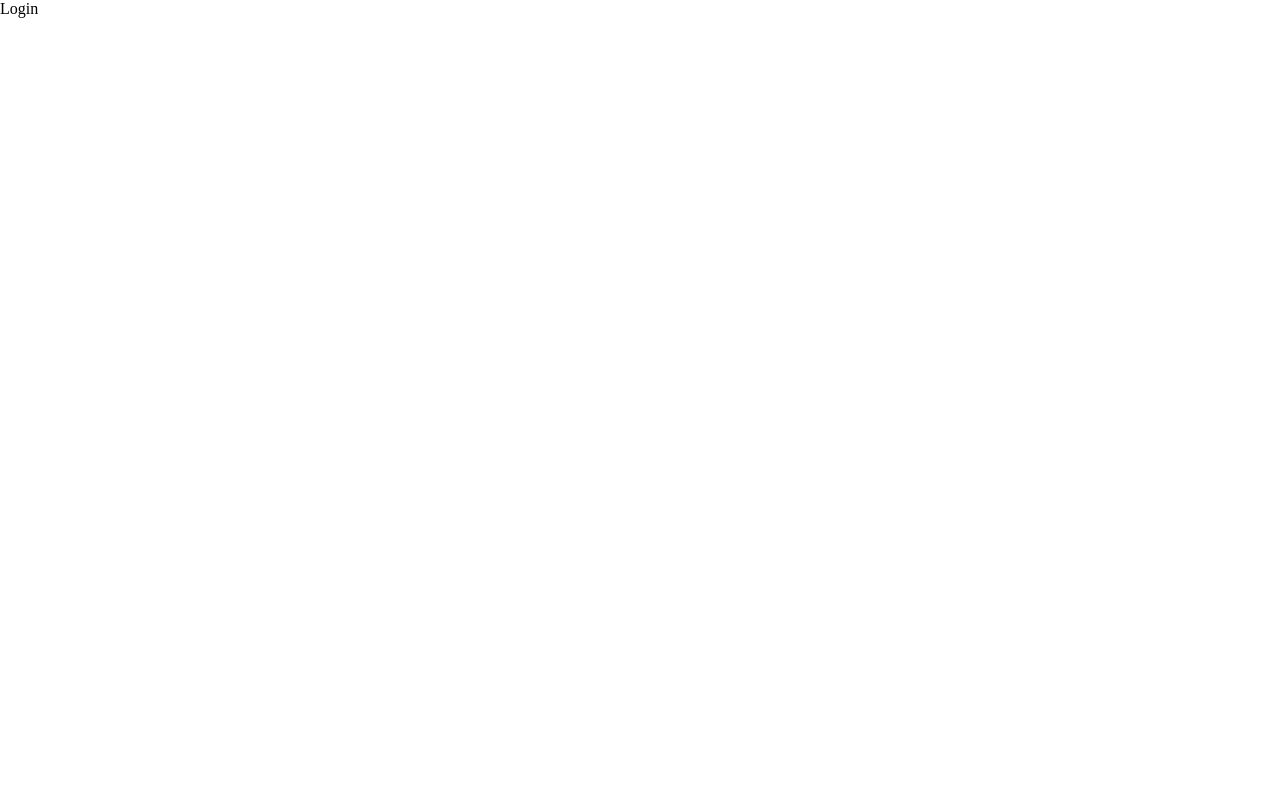
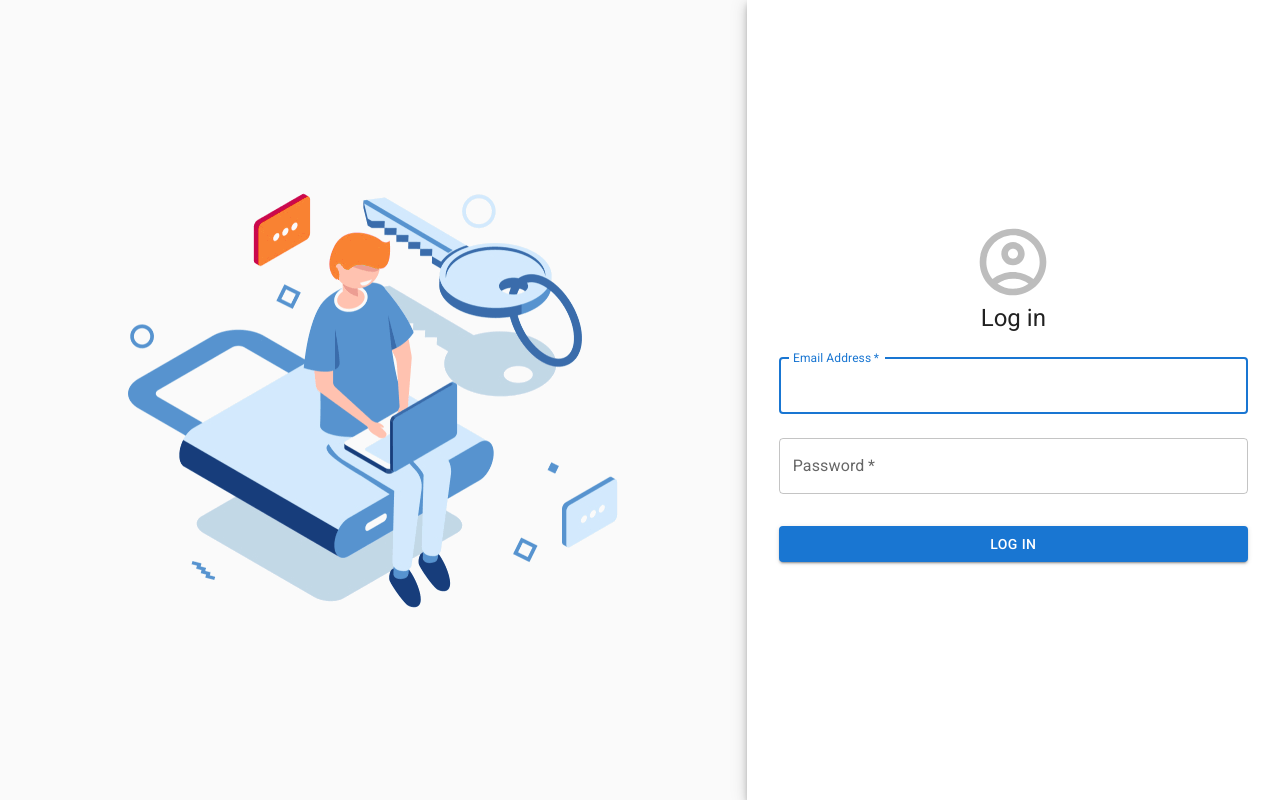
Before and after one commit to gonzalo-fuente/Awesome_Notes, a React (Create React App) app: page /login in a window 1280 px wide. Built offline with nearby package versions, Linux system fonts and the light colour scheme.

Commit message:
Feat: Login and authentication finished

```diff
--- a/package.json
+++ b/package.json
@@ -10,12 +10,15 @@
     "@testing-library/jest-dom": "^5.14.1",
     "@testing-library/react": "^13.0.0",
     "@testing-library/user-event": "^13.2.1",
+    "formik": "^2.2.9",
     "framer-motion": "^6.3.11",
     "react": "^18.2.0",
     "react-dom": "^18.2.0",
     "react-router-dom": "^6.3.0",
     "react-scripts": "5.0.1",
-    "web-vitals": "^2.1.0"
+    "sweetalert": "^2.1.2",
+    "web-vitals": "^2.1.0",
+    "yup": "^0.32.11"
   },
   "scripts": {
     "start": "react-scripts start",
--- a/src/App.js
+++ b/src/App.js
@@ -2,10 +2,13 @@ import { motion, AnimatePresence } from "framer-motion";
 import { lazy, Suspense } from "react";
 import { Route, Routes, useLocation } from "react-router-dom";
 
+import CssBaseline from "@mui/material/CssBaseline";
+
 import CircleLoader from "./components/CircleLoader/CircleLoader";
-import Archived from "./pages/Login/Archived/Archived";
+import Archived from "./pages/Archived/Archived";
 import Login from "./pages/Login/Login";
 import MyNotes from "./pages/MyNotes/MyNotes";
+import RequireAuth from "./components/RequireAuth/RequireAuth";
 
 /* Lazy Import */
 const NotFound = lazy(() => import("./pages/NotFound/NotFound"));
@@ -32,11 +35,12 @@ function App() {
 
   return (
     <AnimatePresence exitBeforeEnter>
+      <CssBaseline>
         <Routes location={location} key={location.pathname}>
           <Route
             path="/"
             element={
-            // <RequireAuth>
+              <RequireAuth>
                 <motion.div
                   initial="hidden"
                   animate="visible"
@@ -45,7 +49,22 @@ function App() {
                 >
                   <MyNotes />
                 </motion.div>
-            // </RequireAuth>
+              </RequireAuth>
+            }
+          />
+          <Route
+            path="/archived"
+            element={
+              <RequireAuth>
+                <motion.div
+                  initial="hidden"
+                  animate="visible"
+                  exit="hidden"
+                  variants={pageTransition}
+                >
+                  <Archived />
+                </motion.div>
+              </RequireAuth>
             }
           />
           <Route
@@ -58,19 +77,6 @@ function App() {
                 variants={pageTransition}
               >
                 <Login />
-            </motion.div>
-          }
-        />
-        <Route
-          path="/archived"
-          element={
-            <motion.div
-              initial="hidden"
-              animate="visible"
-              exit="hidden"
-              variants={pageTransition}
-            >
-              <Archived />
               </motion.div>
             }
           />
@@ -90,6 +96,7 @@ function App() {
             }
           />
         </Routes>
+      </CssBaseline>
     </AnimatePresence>
   );
 }
--- /dev/null
+++ b/src/components/AuthProvider/AuthProvider.js
@@ -0,0 +1,46 @@
+import { createContext, useState } from "react";
+
+/* Router */
+import { useLocation, useNavigate } from "react-router-dom";
+
+export const AuthContext = createContext(null);
+
+const AuthProvider = ({ children }) => {
+  const navigate = useNavigate();
+  const location = useLocation();
+
+  /* Get Token from localStorage */
+  const getToken = () => {
+    const tokenString = sessionStorage.getItem("token");
+    const userToken = JSON.parse(tokenString);
+
+    return userToken;
+  };
+
+  const [token, setToken] = useState(getToken());
+
+  /* Save Token to localStorage */
+  const handleLogin = (token) => {
+    sessionStorage.setItem("token", JSON.stringify(token));
+    setToken(token);
+
+    const origin = location.state?.from?.pathname || "/";
+    navigate(origin);
+  };
+
+  /* Remove Token from localStorage */
+  const handleLogout = () => {
+    sessionStorage.removeItem("token");
+    setToken(null);
+  };
+
+  const value = {
+    token,
+    login: handleLogin,
+    logout: handleLogout,
+  };
+
+  return <AuthContext.Provider value={value}>{children}</AuthContext.Provider>;
+};
+
+export default AuthProvider;
--- /dev/null
+++ b/src/components/RequireAuth/RequireAuth.js
@@ -0,0 +1,16 @@
+import { Navigate, useLocation } from "react-router-dom";
+import { useAuth } from "../../utils/useAuth";
+
+const RequireAuth = ({ children }) => {
+  const { token } = useAuth();
+  const location = useLocation();
+
+  /* If the user isn't authenticated go to Login page */
+  if (!token) {
+    return <Navigate to="/login" replace state={{ from: location }} />;
+  }
+
+  return children;
+};
+
+export default RequireAuth;
--- a/src/index.js
+++ b/src/index.js
@@ -3,6 +3,7 @@ import ReactDOM from "react-dom/client";
 import { BrowserRouter } from "react-router-dom";
 
 import App from "./App";
+import AuthProvider from "./components/AuthProvider/AuthProvider";
 
 import "./index.css";
 
@@ -10,7 +11,9 @@ const root = ReactDOM.createRoot(document.getElementById("root"));
 root.render(
   <React.StrictMode>
     <BrowserRouter>
-      <App />
+      <AuthProvider>
+        <App />
+      </AuthProvider>
     </BrowserRouter>
   </React.StrictMode>
 );
--- a/src/pages/Login/Login.jsx
+++ b/src/pages/Login/Login.jsx
@@ -1,5 +1,188 @@
+import { useFormik } from "formik";
+import * as Yup from "yup";
+import { v4 as uuid } from "uuid";
+import swal from "sweetalert";
+import { useAuth } from "../../utils/useAuth";
+
+import Button from "@mui/material/Button";
+import TextField from "@mui/material/TextField";
+import Paper from "@mui/material/Paper";
+import Box from "@mui/material/Box";
+import Grid from "@mui/material/Grid";
+import AccountCircleIcon from "@mui/icons-material/AccountCircleOutlined";
+import Typography from "@mui/material/Typography";
+import { createTheme, ThemeProvider } from "@mui/material/styles";
+
+import loginImg from "../../assets/Login.png";
+
+const theme = createTheme();
+
 const Login = () => {
-  return <div className="">Login</div>;
+  const { login } = useAuth();
+
+  const initialValues = {
+    email: "",
+    password: "",
+  };
+
+  const onSubmit = async (values) => {
+    if (values.email === "user@user.com" && values.password === "password") {
+      login(uuid());
+    } else {
+      swal({
+        title: "Email or Password Incorrect",
+        icon: "error",
+      });
+    }
+
+    /* ------- POST TO AUTHORIZATION API ------- */
+    // const user = { ...values };
+    // try {
+    //   const response = await axiosInstance.post(
+    //     url,
+    //     JSON.stringify(user)
+    //   );
+    //   if (response.status === 200) {
+    //     const data = response.data.result;
+    //     sessionStorage.setItem("token", data.token);
+    //     navigate("/", { replace: true });
+    //   }
+    // } catch (err) {
+    //   if (!err?.response) {
+    //     swal({
+    //       title: "No Server Response",
+    //       icon: "error",
+    //     });
+    //   } else if (err.response?.status === 401) {
+    //     /* Unauthorized */
+    //     swal({
+    //       title: "User Name or Password Incorrect",
+    //       icon: "error",
+    //     });
+    //   } else if (err.response?.status === 404) {
+    //     /* Not found */
+    //     swal({
+    //       title: "User Not Found",
+    //       icon: "error",
+    //     });
+    //   } else {
+    //     swal({
+    //       title: "Request Error, try again later",
+    //       icon: "error",
+    //     });
+    //   }
+    // }
+    /* ------- POST TO AUTHORIZATION API ------- */
+  };
+
+  const required = "* This field is required";
+
+  const validationSchema = Yup.object().shape({
+    email: Yup.string()
+      .email("Please enter a valid email address")
+      .required(required),
+    password: Yup.string()
+      .min(8, "Password must be at least 8 characters long")
+      .required(required),
+  });
+
+  const formik = useFormik({ initialValues, validationSchema, onSubmit });
+  const { values, handleChange, handleSubmit, handleBlur, errors, touched } =
+    formik;
+
+  return (
+    <ThemeProvider theme={theme}>
+      <Grid container component="main" sx={{ height: "100vh" }}>
+        <Grid
+          item
+          xs={false}
+          sm={4}
+          md={7}
+          sx={{
+            backgroundImage: `url(${loginImg})`,
+            backgroundRepeat: "no-repeat",
+            backgroundColor: (t) =>
+              t.palette.mode === "light"
+                ? t.palette.grey[50]
+                : t.palette.grey[900],
+            backgroundPosition: "center",
+          }}
+        />
+        <Grid
+          item
+          xs={12}
+          sm={8}
+          md={5}
+          component={Paper}
+          elevation={6}
+          square
+          sx={{
+            display: "flex",
+            alignItems: "center",
+          }}
+        >
+          <Box
+            sx={{
+              mx: 4,
+              display: "flex",
+              flexDirection: "column",
+              alignItems: "center",
+            }}
+          >
+            <AccountCircleIcon color="disabled" sx={{ fontSize: 80 }} />
+
+            <Typography component="h1" variant="h5">
+              Log in
+            </Typography>
+            <Box
+              component="form"
+              noValidate
+              onSubmit={handleSubmit}
+              sx={{ mt: 1 }}
+            >
+              <TextField
+                margin="normal"
+                required
+                fullWidth
+                id="email"
+                label="Email Address"
+                name="email"
+                value={values.email}
+                onChange={handleChange}
+                onBlur={handleBlur}
+                autoFocus
+                error={touched.email && Boolean(errors.email)}
+                helperText={touched.email && errors.email}
+              />
+              <TextField
+                margin="normal"
+                required
+                fullWidth
+                name="password"
+                label="Password"
+                type="password"
+                id="password"
+                value={values.password}
+                onChange={handleChange}
+                onBlur={handleBlur}
+                error={touched.password && Boolean(errors.password)}
+                helperText={touched.password && errors.password}
+              />
+
+              <Button
+                type="submit"
+                fullWidth
+                variant="contained"
+                sx={{ mt: 3, mb: 2 }}
+              >
+                Log In
+              </Button>
+            </Box>
+          </Box>
+        </Grid>
+      </Grid>
+    </ThemeProvider>
+  );
 };
 
 export default Login;
--- /dev/null
+++ b/src/utils/useAuth.js
@@ -0,0 +1,6 @@
+import { useContext } from "react";
+import { AuthContext } from "../components/AuthProvider/AuthProvider";
+
+export const useAuth = () => {
+  return useContext(AuthContext);
+};
```
Also changed, not shown: src/index.css (+4 -4 lines), src/assets/Login.png (added), src/pages/Archived/Archived.jsx (renamed from src/pages/Login/Archived/Archived.jsx), 1 other file (tests, documents, lock files or other folders). Lines whose indentation alone changed are shown as unchanged.
